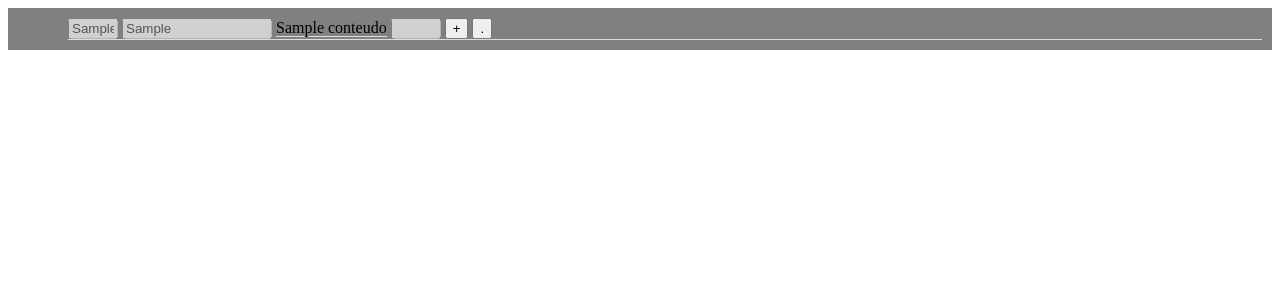
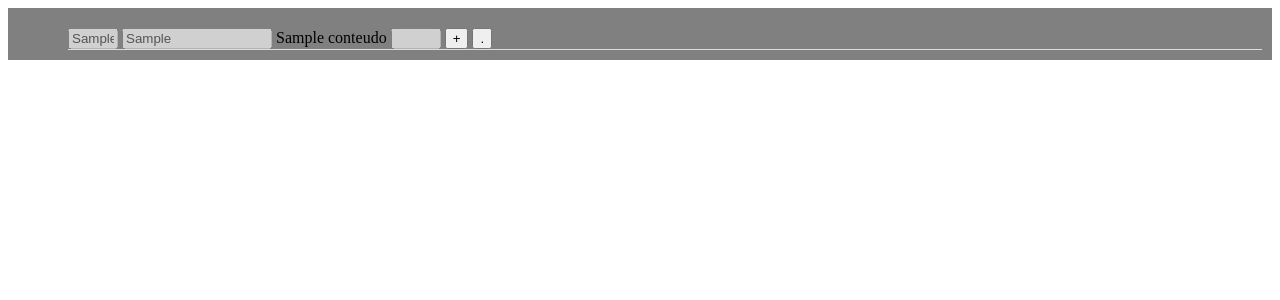
Before and after one commit to lvhlucas/temporario, a Django app: template normas/templates/normasPDF/normasprocedimentos_normas.html in a window 1280 px wide. Shown: the top 300 px of the page. Run offline with Django 3.2, Linux system fonts and the light colour scheme; the template is opened without the code that fills it: most values are stand-ins (such as "Sample title", 1, 10 or a date in 2020).

Commit message:
mudanca no html normasprocedimentos_normas

```diff
--- a/normas/templates/normasPDF/normasprocedimentos_normas.html
+++ b/normas/templates/normasPDF/normasprocedimentos_normas.html
@@ -1,6 +1,6 @@
 {% block normasprocedimento_extensao %}
 <style>
-    .borda_baixo{border-bottom:1px solid #ddd;}
+    .borda_baixo{border-bottom:1px solid #ddd;margin-top:10px;}
     .floatright{float:right;}
 	.escondido{display:show;margin-left:50px;}
 </style>
@@ -13,7 +13,7 @@
         {% endif %}
             <input type="text" style="width:50px;" disabled value="{{norma.identificador}}">
             <input type="text" style="width:150px;" disabled value="{{norma.categoriaFK}}">
-            <span class="borda_baixo" >{{norma.conteudo|truncatechars:120}}</span>
+            <span>{{norma.conteudo|truncatechars:120}}</span>
             <input type="text" style="width:50px;" disabled>
         {% if norma.possui_subnorma == False %}
             <button disabled >+</button>
```
